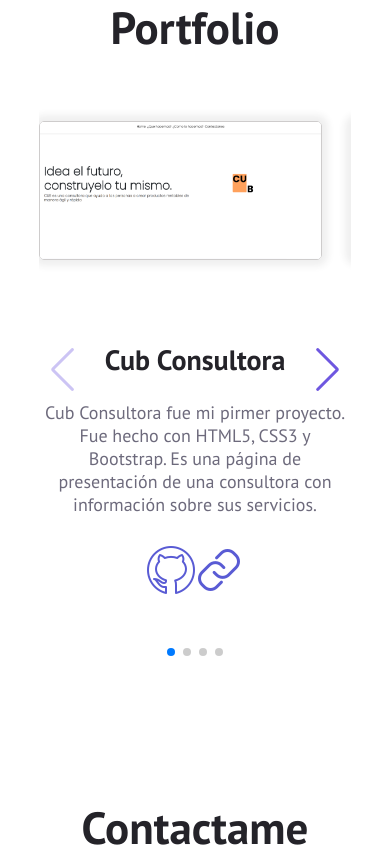
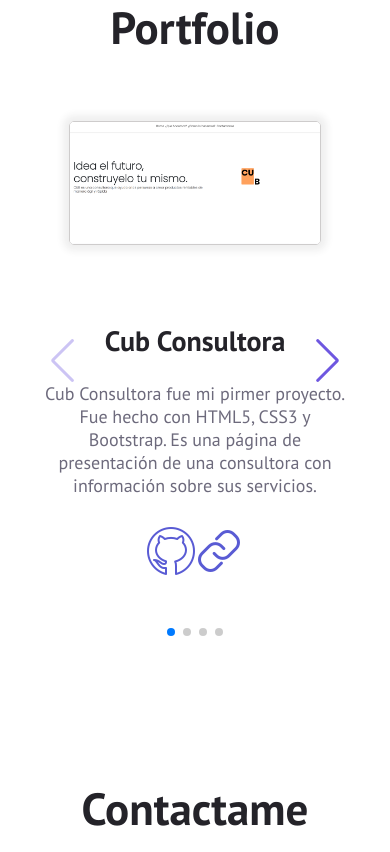
Before and after one commit to Luismorandi/portfolio, a React (Create React App) app: page /#home in a window 390 px wide. Shown: the part 1740-2592 px from the top of the page. Built offline with nearby package versions, Linux system fonts and the light colour scheme.

Commit message:
complete2

```diff
--- a/src/components/portfolioComponents/Project.js
+++ b/src/components/portfolioComponents/Project.js
@@ -5,7 +5,7 @@
 const Project = ({ name, id, description, linkGithub, linkDemo }) => {
   return (
     <div className="portfolio-content grid">
-       <a href={linkDemo} target="_blank" rel=" noreferrer">
+       <a href={linkDemo} target="_blank" rel=" noreferrer" className="linkto">
 
       <img
         src={require(`../../assets/image${id}.png`)}
--- a/src/components/portfolioComponents/project.css
+++ b/src/components/portfolioComponents/project.css
@@ -40,9 +40,17 @@
 
 
 .portfolio-content a {
+
     text-decoration: none;
-    justify-self: center;
 
+
+}
+
+.linkto{
+    display: flex;
+
+ justify-self: center;
+ justify-content: center;
 }
 
 .button {
@@ -98,9 +106,10 @@
 
     .portfolio-img {
 
-        width: 90%;
+        width: 80%;
         border-radius: 5px;
         justify-content: center;
+        align-items: center;
 
 
             height: auto;
```
